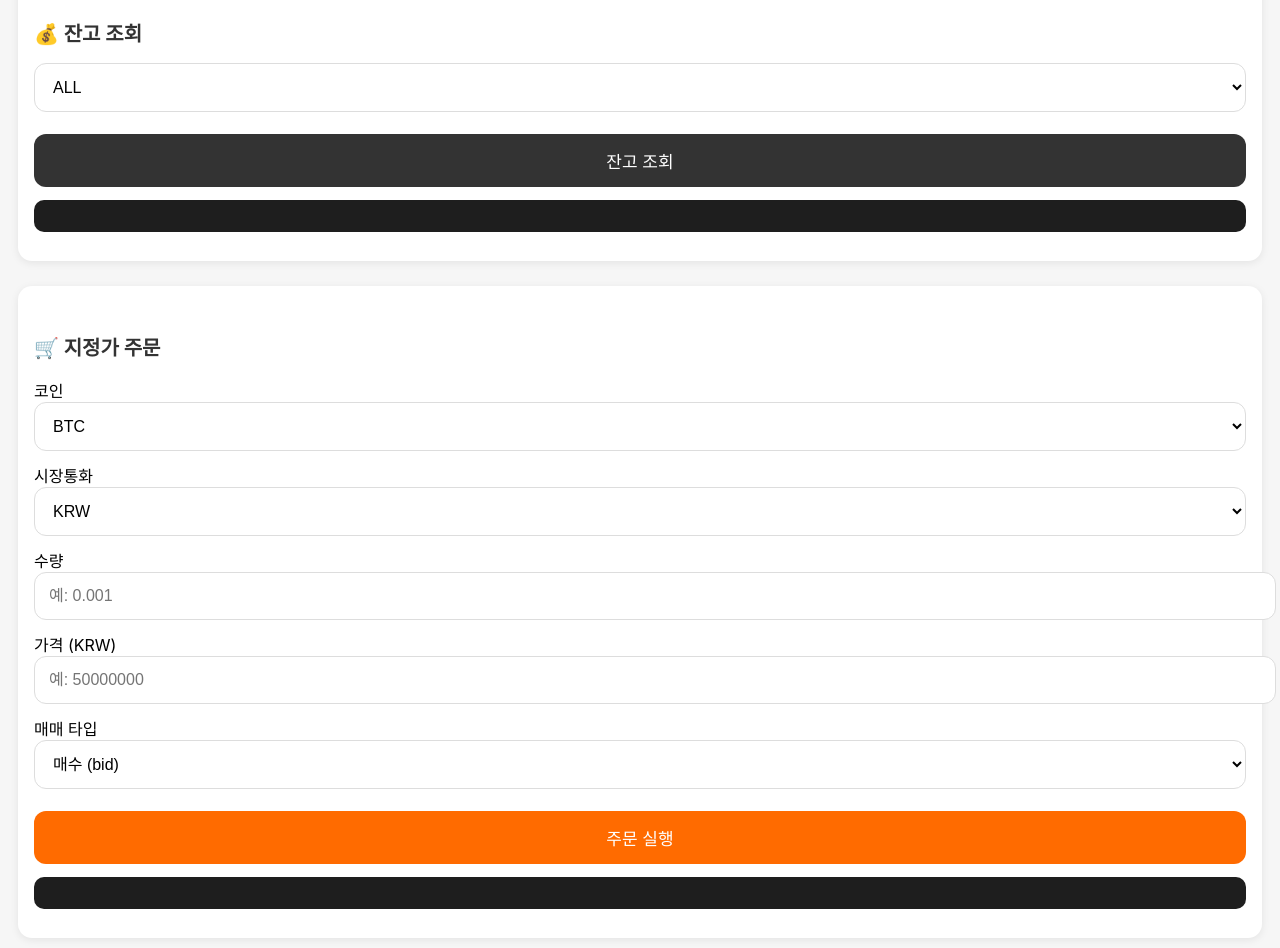
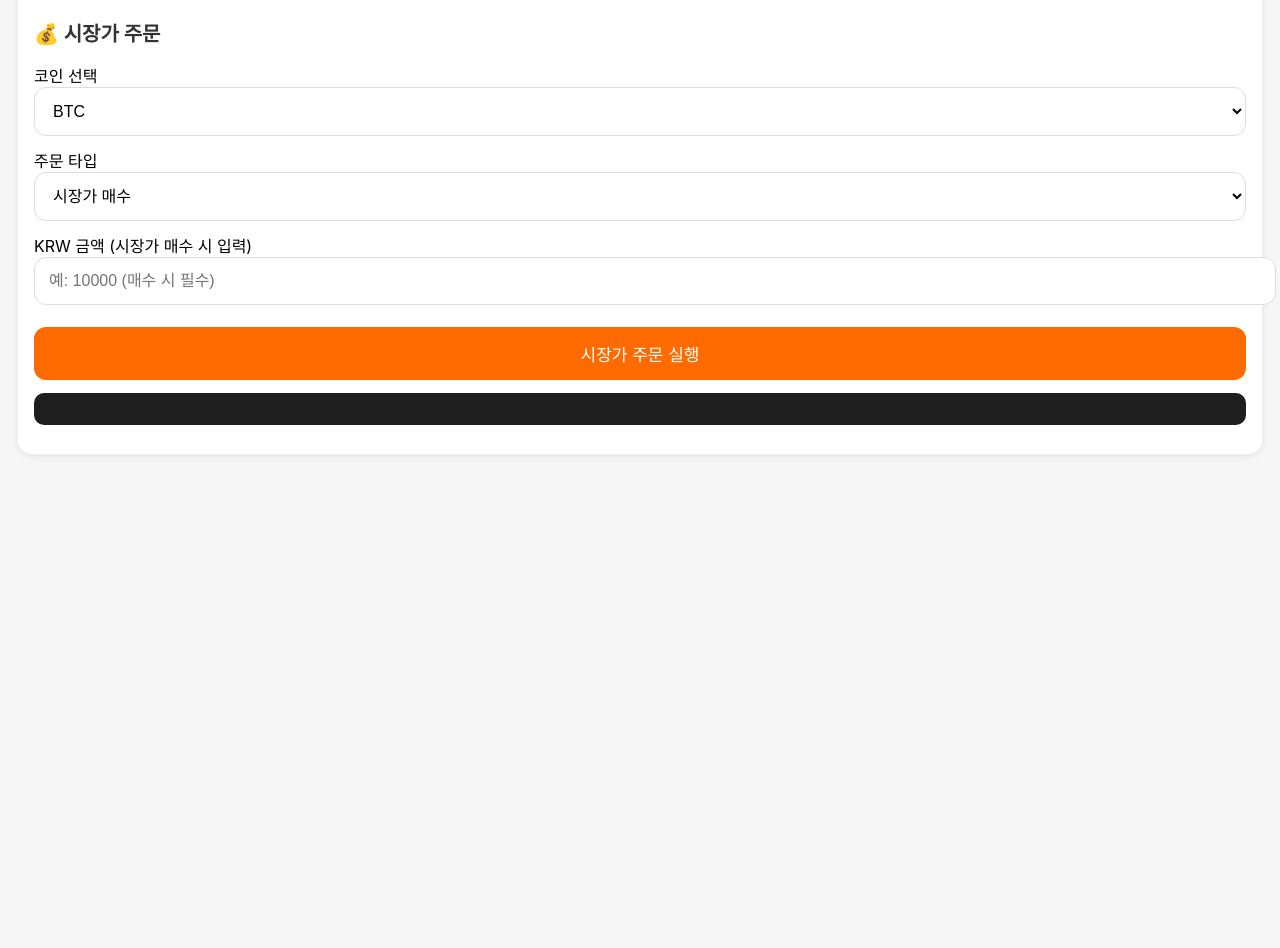
Before and after one commit to hoon7566/qlttja, a plain HTML site: page index.html in a window 1280 px wide. Shown: the part 360-1308 px from the top of the page. After the commit the page ends 857 px from the top, so only its background shows below. Drawn offline with Linux system fonts and the light colour scheme.

Commit message:
Update index.html

```diff
--- a/index.html
+++ b/index.html
@@ -3,7 +3,7 @@
 <head>
 <meta charset="UTF-8" />
 <meta name="viewport" content="width=device-width, initial-scale=1, maximum-scale=1">
-<title>Bithumb Mobile Trader</title>
+<title>Bithumb Mobile Market Trader</title>
 
 <style>
   body {
@@ -48,13 +48,9 @@
     margin-top: 10px;
   }
 
-  button:active {
-    opacity: 0.7;
-  }
+  button:active { opacity: 0.7; }
 
-  .secondary {
-    background: #333;
-  }
+  .secondary { background: #333; }
 
   pre {
     padding: 16px;
@@ -69,7 +65,7 @@
 </head>
 <body>
 
-<h1 style="font-size:24px;">📱 Bithumb Mobile Trader</h1>
+<h1 style="font-size:24px;">📱 Bithumb Market Trader</h1>
 
 <div class="card">
   <h2>🔐 API 설정</h2>
@@ -78,49 +74,33 @@
 </div>
 
 <div class="card">
-  <h2>💰 잔고 조회</h2>
-  <select id="balanceCurrency">
-    <option value="ALL">ALL</option>
-    <option value="BTC">BTC</option>
-    <option value="ETH">ETH</option>
-  </select>
-  <button class="secondary" onclick="getBalance()">잔고 조회</button>
-  <pre id="balanceResult"></pre>
-</div>
+  <h2>💰 시장가 주문</h2>
 
-<div class="card">
-  <h2>🛒 지정가 주문</h2>
-
-  <label>코인</label>
+  <label>코인 선택</label>
   <select id="orderCurrency">
     <option value="BTC">BTC</option>
     <option value="ETH">ETH</option>
+    <option value="SOL">SOL</option>
   </select>
 
-  <label>시장통화</label>
-  <select id="paymentCurrency">
-    <option value="KRW">KRW</option>
-    <option value="BTC">BTC</option>
+  <label>주문 타입</label>
+  <select id="orderType">
+    <option value="market_buy">시장가 매수</option>
+    <option value="market_sell">시장가 매도</option>
   </select>
 
-  <label>수량</label>
-  <input id="units" placeholder="예: 0.001">
+  <label>KRW 금액 (시장가 매수 시 입력)</label>
+  <input id="krwAmount" placeholder="예: 10000 (매수 시 필수)">
 
-  <label>가격 (KRW)</label>
-  <input id="price" placeholder="예: 50000000">
+  <button onclick="marketOrder()">시장가 주문 실행</button>
 
-  <label>매매 타입</label>
-  <select id="orderType">
-    <option value="bid">매수 (bid)</option>
-    <option value="ask">매도 (ask)</option>
-  </select>
-
-  <button onclick="placeOrder()">주문 실행</button>
   <pre id="orderResult"></pre>
 </div>
 
-
 <script>
+// ------------------------------------
+// 공용 함수
+// ------------------------------------
 function urlencode(params) {
   return Object.entries(params)
     .map(([k, v]) => encodeURIComponent(k) + "=" + encodeURIComponent(v))
@@ -151,11 +131,6 @@ async function callBithumb(endpoint, params) {
   const apiKey = document.getElementById("apiKey").value.trim();
   const apiSecret = document.getElementById("apiSecret").value.trim();
 
-  if (!apiKey || !apiSecret) {
-    alert("API Key와 Secret을 입력하세요.");
-    return;
-  }
-
   const nonce = Date.now().toString();
   const query = urlencode(params);
   const data = `${endpoint}\u0000${query}\u0000${nonce}`;
@@ -178,28 +153,7 @@ async function callBithumb(endpoint, params) {
   return await res.json();
 }
 
-async function getBalance() {
-  const currency = document.getElementById("balanceCurrency").value;
-
-  const result = await callBithumb("/info/balance", { currency });
-  document.getElementById("balanceResult").textContent =
-    JSON.stringify(result, null, 2);
-}
-
-async function placeOrder() {
-  const params = {
-    order_currency: document.getElementById("orderCurrency").value,
-    payment_currency: document.getElementById("paymentCurrency").value,
-    units: document.getElementById("units").value.trim(),
-    price: document.getElementById("price").value.trim(),
-    type: document.getElementById("orderType").value
-  };
-
-  const result = await callBithumb("/trade/place", params);
-  document.getElementById("orderResult").textContent =
-    JSON.stringify(result, null, 2);
-}
-</script>
-
-</body>
-</html>
+// ------------------------------------
+// 보유량 조회 (시장가 매도 전용)
+// ------------------------------------
+async function getBalance(currency)
```
